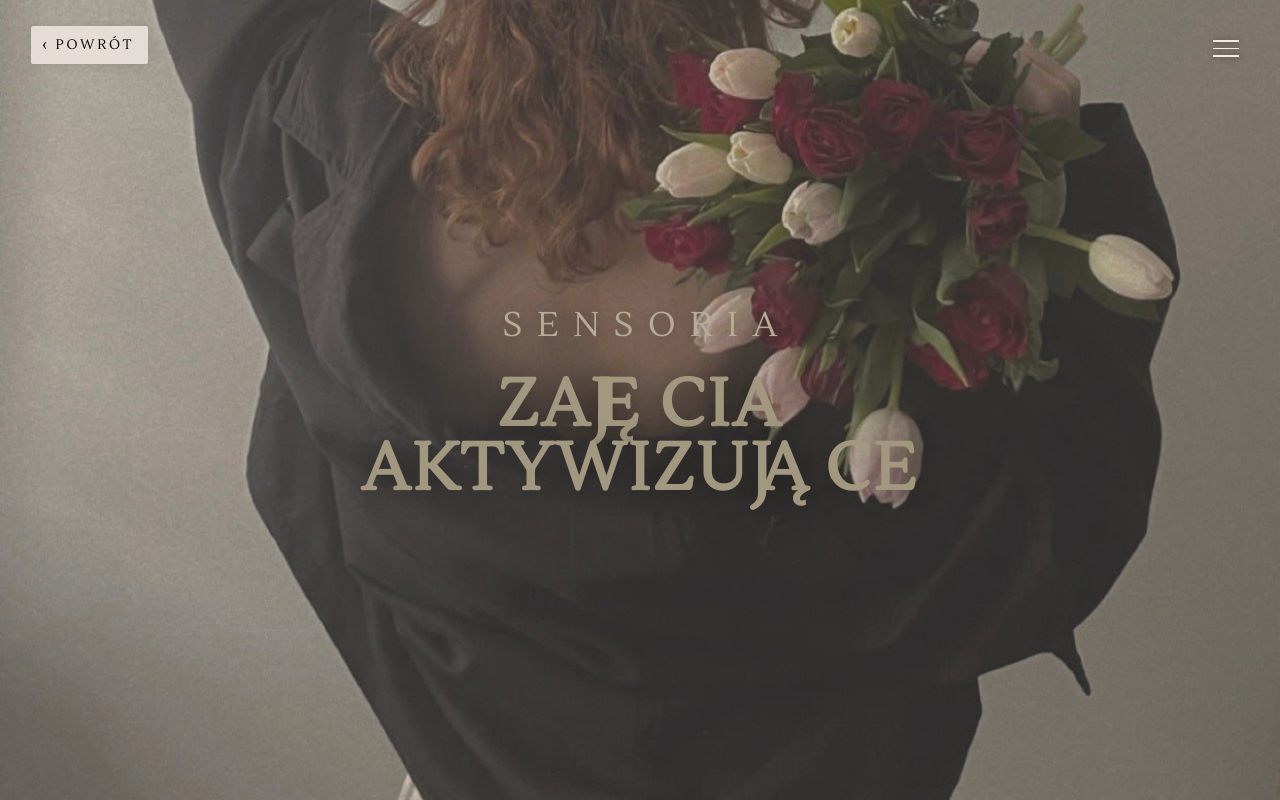
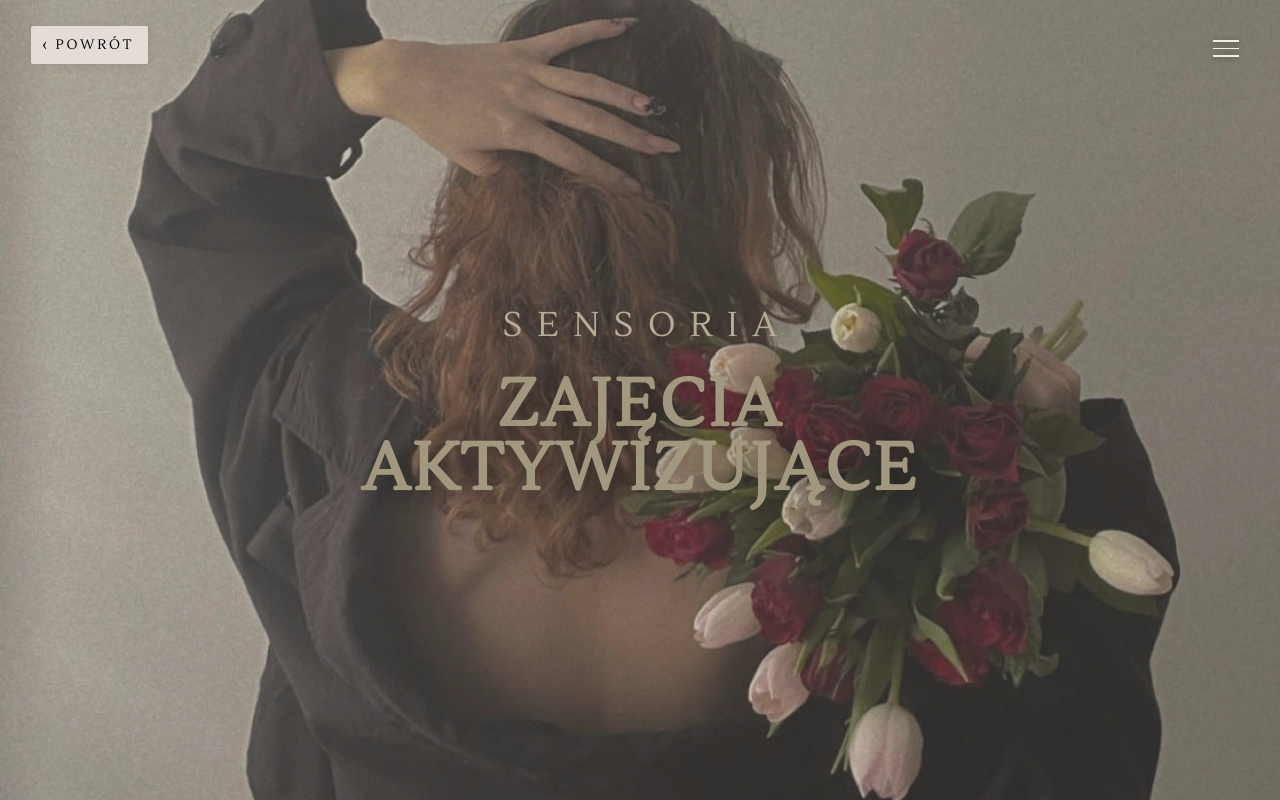
Before and after one commit to chemik0/testpage, a plain HTML site: page index.html in a window 1280 px wide. Drawn offline with Linux system fonts and the light colour scheme.

Commit message:
wersja 4 z poprawioną czcionką i grafiką na index

```diff
--- a/style.css
+++ b/style.css
@@ -197,7 +197,7 @@
   text-align:center;
   overflow:hidden;
 }
-.cover__img{position:absolute;inset:0;width:100%;height:100%;object-fit:cover;object-position:center bottom;opacity:.8;}
+.cover__img{position:absolute;inset:0;width:100%;height:100%;object-fit:cover;object-position:center 65%;opacity:.8;}
 .cover__inner{position:relative;z-index:2;padding:2rem;}
 .cover__brand{
   font-family:'Lustria',Georgia,serif;
```
Also changed, not shown: fonts/lustria-pl.woff2.
